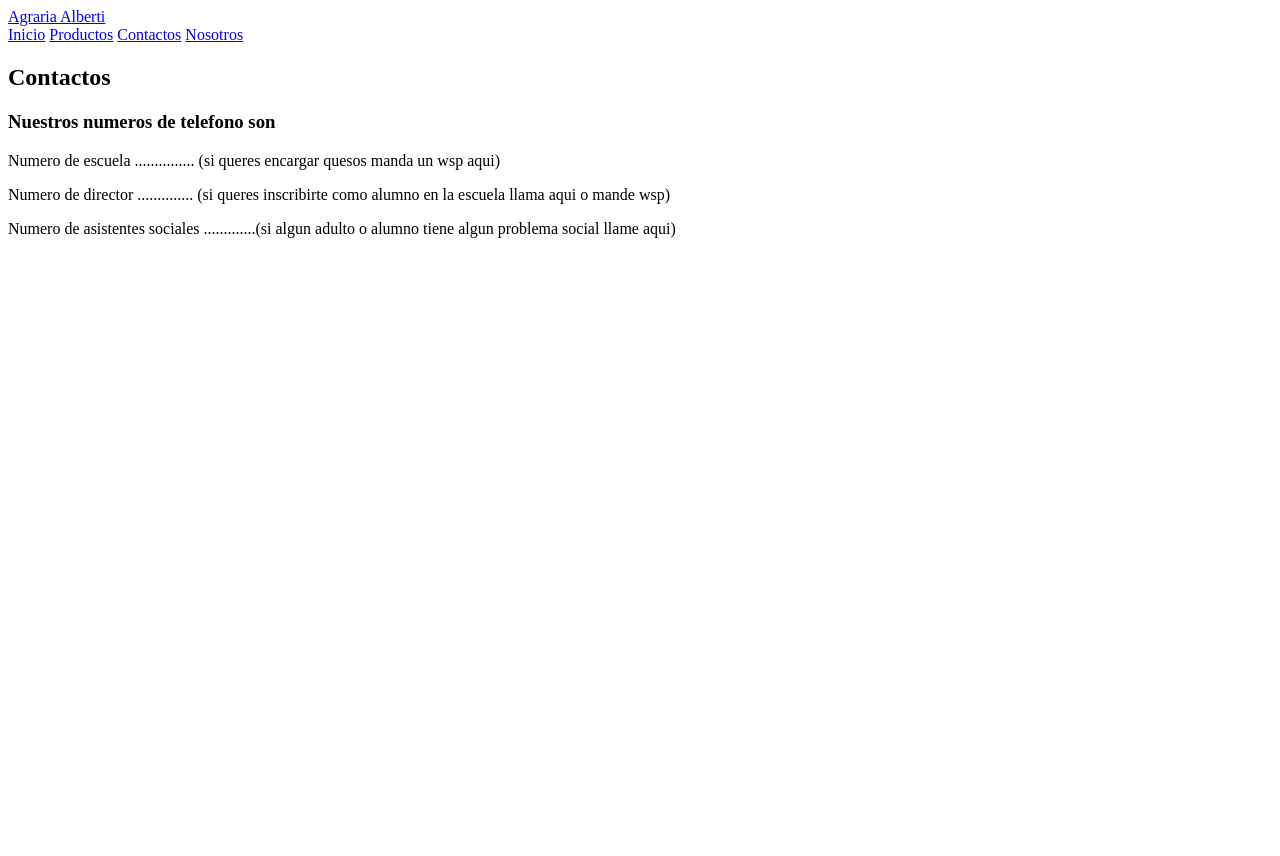
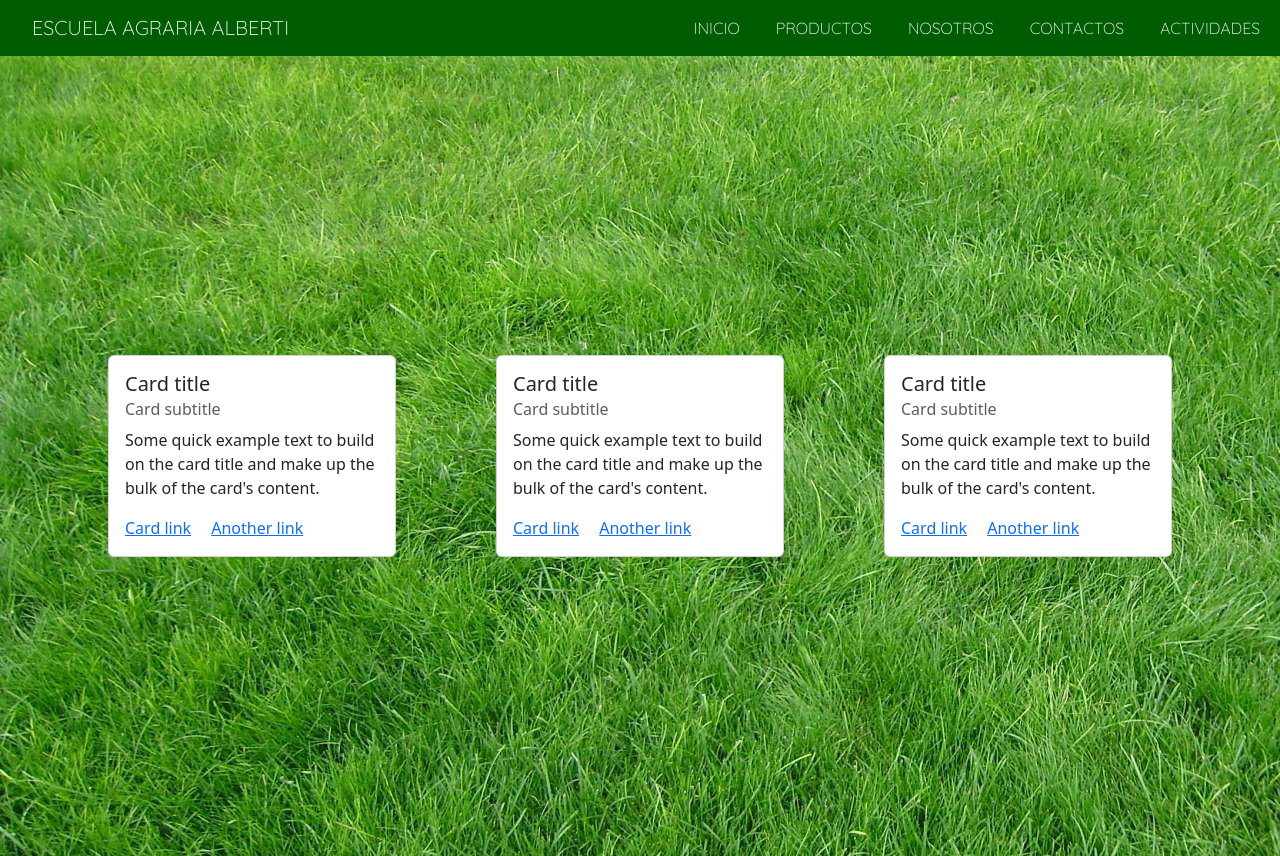
Before and after one commit to Batutaa4/Agraria-Alberti-WEB, a plain HTML site: page Contactos.html in a window 1280 px wide. Before the commit the page ends 800 px from the top, so only its background shows below. Drawn offline with nearby package versions, Linux system fonts and the light colour scheme.

Commit message:
contactos
das

```diff
--- a/Contactos.html
+++ b/Contactos.html
@@ -4,22 +4,89 @@
     <meta charset="UTF-8">
     <meta name="viewport" content="width=device-width, initial-scale=1.0">
     <title>Contactos</title>
-    <link rel="stylesheet" href="visual.css">
+    <link rel="stylesheet" href="/css/Contactos.css">
+    <link rel="icon" type="image/png" href="/img/logo agraria.png">
+    <link rel="stylesheet" href="https://cdn.jsdelivr.net/npm/bootstrap@5.3.0/dist/css/bootstrap.min.css" rel="stylesheet" integrity="sha384-9ndCyUaIbzAi2FUVXJi0CjmCapSmO7SnpJef0486qhLnuZ2cdeRhO02iuK6FUUVM" crossorigin="anonymous">
+    <link rel="preconnect" href="https://fonts.googleapis.com">
+    <link rel="preconnect" href="https://fonts.gstatic.com" crossorigin>
+    <link href="https://fonts.googleapis.com/css2?family=Quicksand:wght@300&display=swap" rel="stylesheet">
+
 </head>
 
-<body>
-   <header class="content-header">
-    <div class="logo">
-        <a href="#">Agraria Alberti</a>
-    </div>
-    <nav class="navbar">
-        <a href="index.html">Inicio</a>
-        <a href="Productos.html">Productos</a>
-        <a href="Contactos.html">Contactos</a>
-        <a href="Nosotros.html">Nosotros</a>
-    </nav>
-    <h2 class="title">Contactos</h2>
-    <h3 class="sub-title">Nuestros numeros de telefono son</h3>
-    <p>Numero de escuela ............... (si queres encargar quesos manda un wsp aqui)</p>
-    <p>Numero de director .............. (si queres inscribirte como alumno en la escuela llama aqui o mande wsp)</p>
-    <p>Numero de asistentes sociales .............(si algun adulto o alumno tiene algun problema social llame aqui)</p>
+<body class="background-image">
+
+    <header class="content-header">
+
+        <nav class="navbar navbar-expand-lg">
+            <div class="container-fluid">
+
+                <a class="navbar-brand" href="index.html">
+                Escuela Agraria Alberti</a>
+
+                <button class="navbar-toggler" type="button" data-bs-toggle="collapse" data-bs-target="#navbarNav" aria-controls="navbarNav" aria-expanded="false" aria-label="Toggle navigation">
+                    <span class="navbar-toggler-icon"></span>
+                </button>
+
+                <div class="collapse navbar-collapse" id="navbarNav">
+                    <ul class="navbar-nav">
+                        <li class="nav-item">
+                            <a class="nav-link" href="/index.html">Inicio</a>
+                        </li>
+                        <li class="nav-item">
+                            <a class="nav-link" href="/Productos.html">Productos</a>
+                        </li>
+                        <li class="nav-item">
+                            <a class="nav-link" href="/Nosotros.html">Nosotros</a>
+                        </li>
+                        <li class="nav-item">
+                            <a class="nav-link" href="/Contactos.html">Contactos</a>
+                        </li>
+                        <li class="nav-item">
+                            <a class="nav-link" href="#">Actividades</a>
+                        </li>
+                    </ul>
+                </div>
+            </div>
+        </nav>
+
+    </header>
+
+    <article class="center-container">
+
+        <div class="card" style="width: 18rem;">
+            <div class="card-body">
+              <h5 class="card-title">Card title</h5>
+              <h6 class="card-subtitle mb-2 text-body-secondary">Card subtitle</h6>
+              <p class="card-text">Some quick example text to build on the card title and make up the bulk of the card's content.</p>
+              <a href="#" class="card-link">Card link</a>
+              <a href="#" class="card-link">Another link</a>
+            </div>
+          </div>
+
+          <div class="card" style="width: 18rem;">
+            <div class="card-body">
+              <h5 class="card-title">Card title</h5>
+              <h6 class="card-subtitle mb-2 text-body-secondary">Card subtitle</h6>
+              <p class="card-text">Some quick example text to build on the card title and make up the bulk of the card's content.</p>
+              <a href="#" class="card-link">Card link</a>
+              <a href="#" class="card-link">Another link</a>
+            </div>
+          </div>
+
+          <div class="card" style="width: 18rem;">
+            <div class="card-body">
+              <h5 class="card-title">Card title</h5>
+              <h6 class="card-subtitle mb-2 text-body-secondary">Card subtitle</h6>
+              <p class="card-text">Some quick example text to build on the card title and make up the bulk of the card's content.</p>
+              <a href="#" class="card-link">Card link</a>
+              <a href="#" class="card-link">Another link</a>
+            </div>
+          </div>
+
+    </article>
+
+
+
+
+</body>
+</html>
--- /dev/null
+++ b/css/Contactos.css
@@ -0,0 +1,54 @@
+html, body{
+    height: 100%;
+    margin: 0;
+    padding: 0;
+}
+
+body {
+    margin: 0;
+    padding: 0;
+    background-image: url(/img/pasto.jpg);
+
+}
+
+.logo img {
+    width: 50px;
+    height: 50px;
+    margin-right: 10px;
+}
+
+.navbar{
+    background-color: rgb(0, 92, 0);
+    padding: 10px;
+}
+
+.navbar a{
+    color: white;
+    margin-left: 20px;
+    font-family: 'Quicksand', sans-serif;
+    text-transform: uppercase;
+}
+
+#navbarNav{
+    display: flex;
+    justify-content: flex-end;
+
+}
+
+article {
+    display: flex;
+    justify-content: center;
+
+}
+
+.card {
+    width: 18rem;
+    margin: 0 50px;
+  }
+
+.center-container {
+    display: flex;
+    justify-content: center;
+    align-items: center;
+    height: 100vh;
+  }
```
Also changed, not shown: Nosotros.html (+4 -1 lines), Productos.html (+4 -1 lines), index.html (+1 -1 lines).
